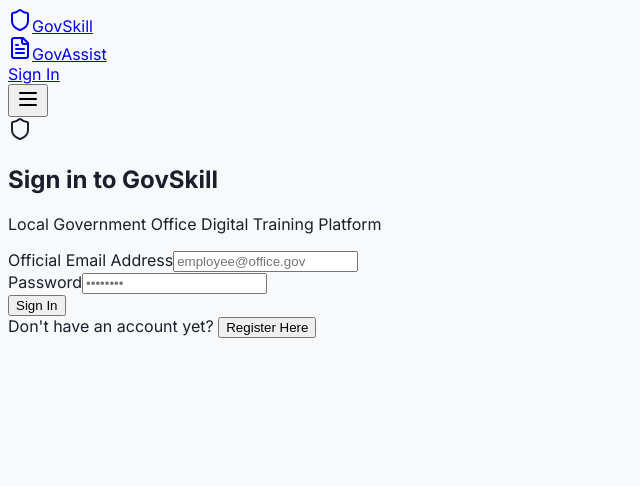
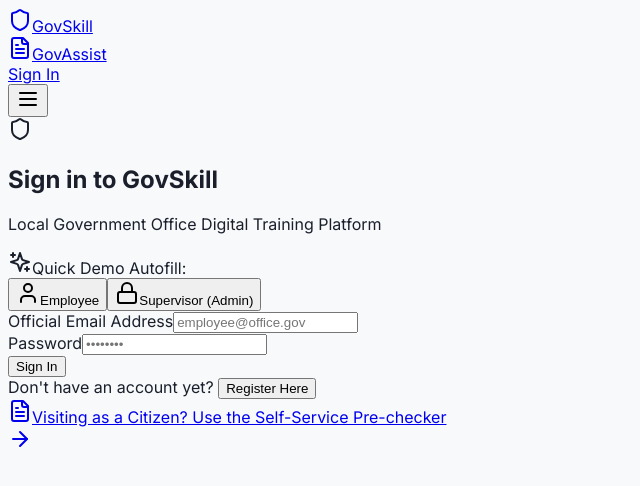
Before and after one commit to sachin-saroj/GovSkill, a React (Vite) app in the folder frontend/: page /login in a window 1280 px wide. Shown: the top 486 px of the page, without its empty margins (0-640 px from the left). Built offline with nearby package versions, Linux system fonts and the light colour scheme.

Commit message:
feat(frontend): add demo login and citizen onboarding

```diff
--- a/frontend/src/App.tsx
+++ b/frontend/src/App.tsx
@@ -3,6 +3,7 @@ import { BrowserRouter, Routes, Route, Navigate } from 'react-router-dom';
 import { AuthProvider, useAuth } from '@/hooks/useAuth';
 import Header from '@/layout/header';
 import LoginPage from '@/pages/LoginPage';
+import ProgressDashboardPage from '@/pages/ProgressDashboardPage';
 import ModulePage from '@/pages/ModulePage';
 import TutorChatPage from '@/pages/TutorChatPage';
 import QuizPage from '@/pages/QuizPage';
@@ -33,8 +34,6 @@ const ProtectedRoute: React.FC<{ children: React.ReactNode; adminOnly?: boolean
 
   return <>{children}</>;
 };
-
-import ProgressDashboardPage from '@/pages/ProgressDashboardPage';
 
 export const AppContent: React.FC = () => {
   return (
@@ -100,7 +99,6 @@ export const AppContent: React.FC = () => {
   );
 };
 
-
 export const App: React.FC = () => {
   return (
     <BrowserRouter>
--- a/frontend/src/pages/LoginPage.tsx
+++ b/frontend/src/pages/LoginPage.tsx
@@ -1,12 +1,12 @@
 import React, { useState } from 'react';
-import { useNavigate } from 'react-router-dom';
+import { Link, useNavigate } from 'react-router-dom';
 import { useAuth } from '@/hooks/useAuth';
 import { getApiErrorMessage } from '@/lib/apiError';
 import api from '@/lib/api';
 import { Card } from '@/components/ui/Card';
 import { Input } from '@/components/ui/Input';
 import { Button } from '@/components/ui/Button';
-import { Shield } from 'lucide-react';
+import { Shield, User, Lock, Sparkles, FileText, ArrowRight } from 'lucide-react';
 
 export const LoginPage: React.FC = () => {
   const [isRegister, setIsRegister] = useState(false);
@@ -30,7 +30,7 @@ export const LoginPage: React.FC = () => {
       }
       const res = await api.post<{ access_token: string }>('/auth/login', { email, password });
       const loggedInUser = await login(res.data.access_token);
-      navigate(loggedInUser?.role === 'admin' ? '/admin' : '/module');
+      navigate(loggedInUser?.role === 'admin' ? '/admin' : '/progress');
     } catch (error: unknown) {
       setError(getApiErrorMessage(error, 'Authentication failed'));
     } finally {
@@ -38,8 +38,22 @@ export const LoginPage: React.FC = () => {
     }
   };
 
+  const handleFillDemo = (demoRole: 'employee' | 'admin') => {
+    setError(null);
+    setIsRegister(false);
+    if (demoRole === 'admin') {
+      setEmail('admin@govskill.test');
+      setPassword('password123');
+      setRole('admin');
+    } else {
+      setEmail('employee@govskill.test');
+      setPassword('password123');
+      setRole('employee');
+    }
+  };
+
   return (
-    <div className="min-h-[80vh] flex items-center justify-center px-4 py-12">
+    <div className="min-h-[80vh] flex flex-col items-center justify-center px-4 py-12 space-y-6">
       <Card className="w-full max-w-md">
         <div className="text-center mb-6">
           <div className="inline-flex p-3 rounded-full bg-[#1E4D8C]/10 text-[#1E4D8C] mb-3">
@@ -52,6 +66,34 @@ export const LoginPage: React.FC = () => {
             Local Government Office Digital Training Platform
           </p>
         </div>
+
+        {/* Demo Fast-Fill Bar */}
+        {!isRegister && (
+          <div className="mb-5 p-3 rounded-xl bg-[#F7F9FB] border border-[#E2E6EB] space-y-2">
+            <div className="flex items-center gap-1.5 text-[11px] font-semibold text-[#5A6472] uppercase">
+              <Sparkles className="h-3.5 w-3.5 text-[#D98E04]" />
+              <span>Quick Demo Autofill:</span>
+            </div>
+            <div className="grid grid-cols-2 gap-2">
+              <button
+                type="button"
+                onClick={() => handleFillDemo('employee')}
+                className="px-2.5 py-1.5 text-xs font-semibold rounded-lg bg-white border border-[#E2E6EB] hover:border-[#1E4D8C] text-[#1A1F2B] hover:text-[#1E4D8C] transition-colors flex items-center justify-center gap-1.5"
+              >
+                <User className="h-3.5 w-3.5 text-[#1E4D8C]" />
+                <span>Employee</span>
+              </button>
+              <button
+                type="button"
+                onClick={() => handleFillDemo('admin')}
+                className="px-2.5 py-1.5 text-xs font-semibold rounded-lg bg-white border border-[#E2E6EB] hover:border-[#1E4D8C] text-[#1A1F2B] hover:text-[#1E4D8C] transition-colors flex items-center justify-center gap-1.5"
+              >
+                <Lock className="h-3.5 w-3.5 text-[#D98E04]" />
+                <span>Supervisor (Admin)</span>
+              </button>
+            </div>
+          </div>
+        )}
 
         {error && (
           <div className="mb-4 p-3 rounded-lg bg-[#C0392B]/10 border border-[#C0392B]/30 text-xs text-[#C0392B]">
@@ -80,7 +122,9 @@ export const LoginPage: React.FC = () => {
 
           {isRegister && (
             <div>
-              <label htmlFor="role-select" className="block text-sm font-medium text-[#1A1F2B] mb-1">Account Role</label>
+              <label htmlFor="role-select" className="block text-sm font-medium text-[#1A1F2B] mb-1">
+                Account Role
+              </label>
               <select
                 id="role-select"
                 value={role}
@@ -112,6 +156,18 @@ export const LoginPage: React.FC = () => {
           </button>
         </div>
       </Card>
+
+      {/* Citizen Portal Direct Access Link */}
+      <Link
+        to="/citizen"
+        className="w-full max-w-md p-3.5 bg-white rounded-xl border border-[#E2E6EB] hover:border-[#1E4D8C] shadow-sm flex items-center justify-between text-xs transition-colors group"
+      >
+        <div className="flex items-center gap-2 text-[#5A6472]">
+          <FileText className="h-4 w-4 text-[#1E4D8C]" />
+          <span>Visiting as a Citizen? Use the Self-Service Pre-checker</span>
+        </div>
+        <ArrowRight className="h-3.5 w-3.5 text-[#5A6472] group-hover:text-[#1E4D8C] group-hover:translate-x-0.5 transition-all" />
+      </Link>
     </div>
   );
 };
```
Also changed, not shown: 1 other file (tests, documents, lock files or other folders).
